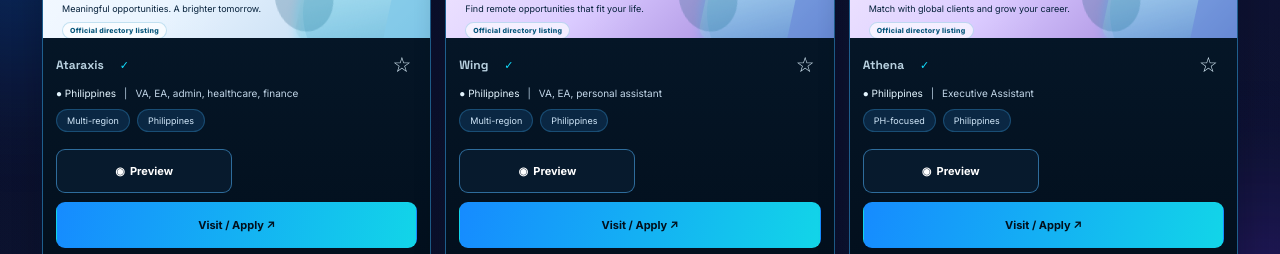
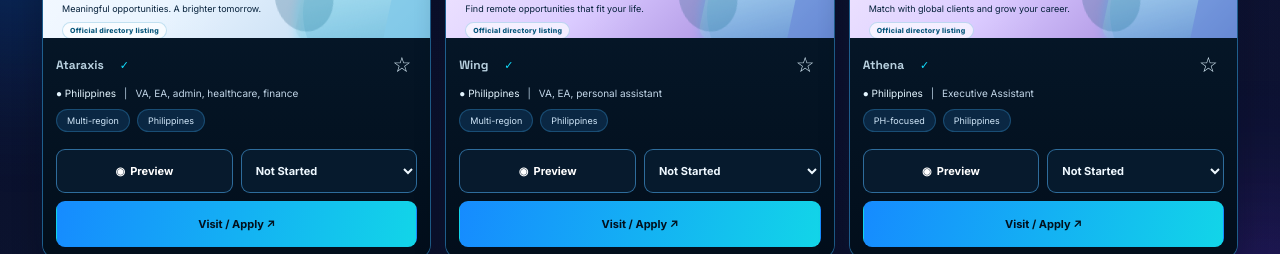
Before and after one commit to mckenzieramen/VAconnect, a plain HTML site: page index.html in a window 1280 px wide. Shown: the part 593-847 px from the top of the page. Drawn offline with Linux system fonts and the light colour scheme.

Commit message:
Add files via upload

```diff
--- a/script.js
+++ b/script.js
@@ -183,8 +183,8 @@
       <div class="tags">${tags.map(t=>`<span class="tag">${escapeHtml(t)}</span>`).join('')}</div>
       <div class="card-actions">
         <button class="card-btn" data-preview="${a.id}" aria-label="Preview ${escapeHtml(a.name)}">◉ &nbsp;Preview</button>
+        <select class="card-status" data-status="${a.id}" aria-label="Update ${escapeHtml(a.name)} application status">${statuses.map(s=>`<option${r.status===s?' selected':''}>${s}</option>`).join('')}</select>
         <a class="card-btn primary" href="${escapeHtml(a.url)}" target="_blank" rel="noopener noreferrer" data-apply="${a.id}">Visit / Apply ↗</a>
-        <select class="card-status" data-status="${a.id}" aria-label="Update ${escapeHtml(a.name)} application status">${statuses.map(s=>`<option${r.status===s?' selected':''}>${s}</option>`).join('')}</select>
       </div>
     </div>
   </article>`;
--- a/styles.css
+++ b/styles.css
@@ -370,3 +370,34 @@
   .cover-logo-mark.has-image{width:64px;height:48px;flex-basis:64px}
   .cover-logo-name{max-width:calc(100% - 76px)}
 }
+
+
+/* V23 — Card actions: Preview + status dropdown side-by-side; Visit / Apply full width below. */
+.card-actions{
+  display:grid !important;
+  grid-template-columns:minmax(0,1fr) minmax(0,1fr) !important;
+  gap:8px !important;
+  padding-top:2px !important;
+}
+.card-actions .card-btn,
+.card-actions .card-status{
+  width:100% !important;
+  min-width:0 !important;
+  height:44px !important;
+  box-sizing:border-box !important;
+}
+.card-actions .card-btn.primary{
+  grid-column:1 / -1 !important;
+}
+.card-actions .card-status{
+  display:flex !important;
+  align-items:center !important;
+  justify-content:center !important;
+  appearance:auto !important;
+  padding:0 10px !important;
+}
+@media (max-width:380px){
+  .card-actions{grid-template-columns:minmax(0,1fr) minmax(0,1fr) !important;}
+  .card-actions .card-btn.primary{grid-column:1 / -1 !important;}
+  .card-actions .card-status{grid-column:auto !important;}
+}
```
Also changed, not shown: README.md.
